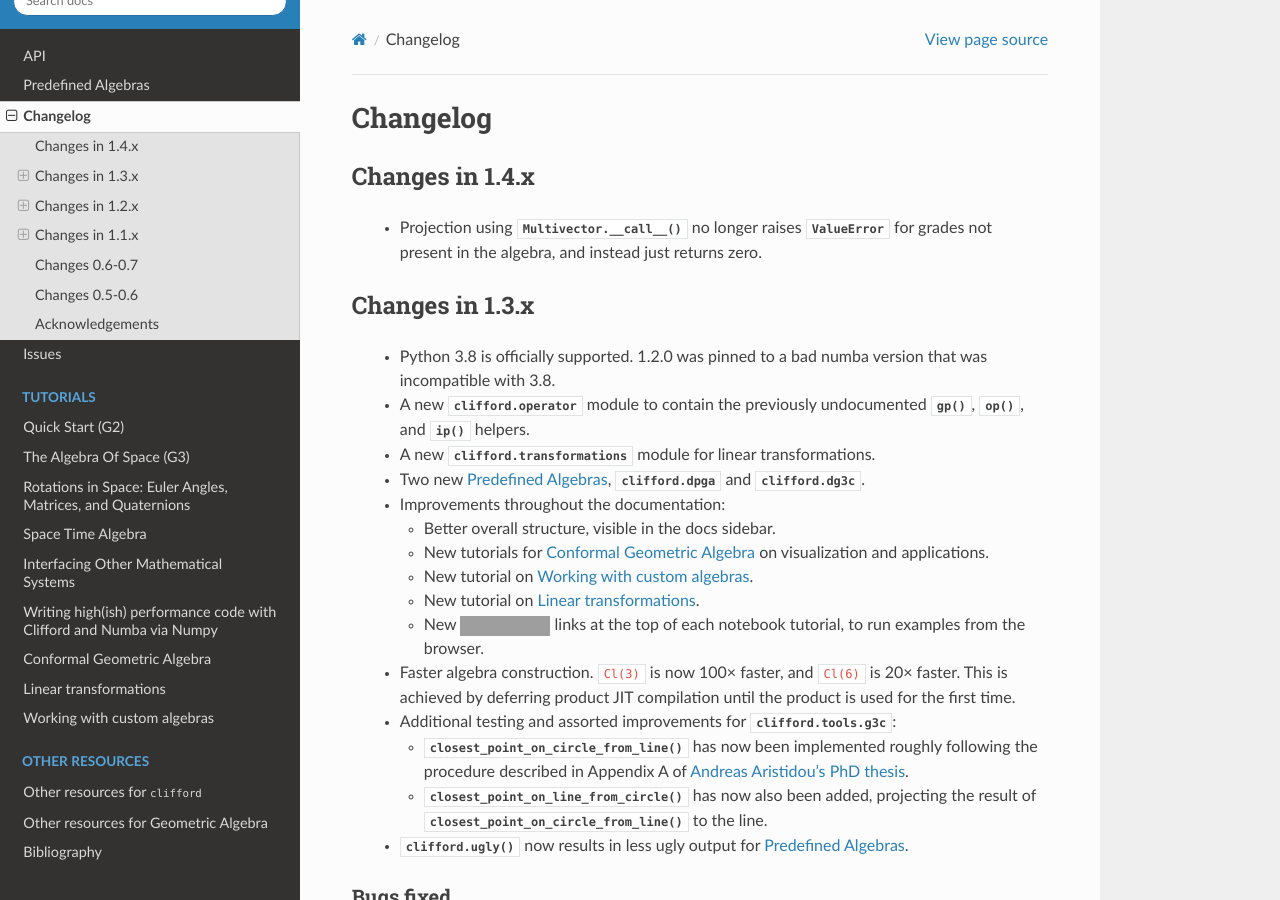
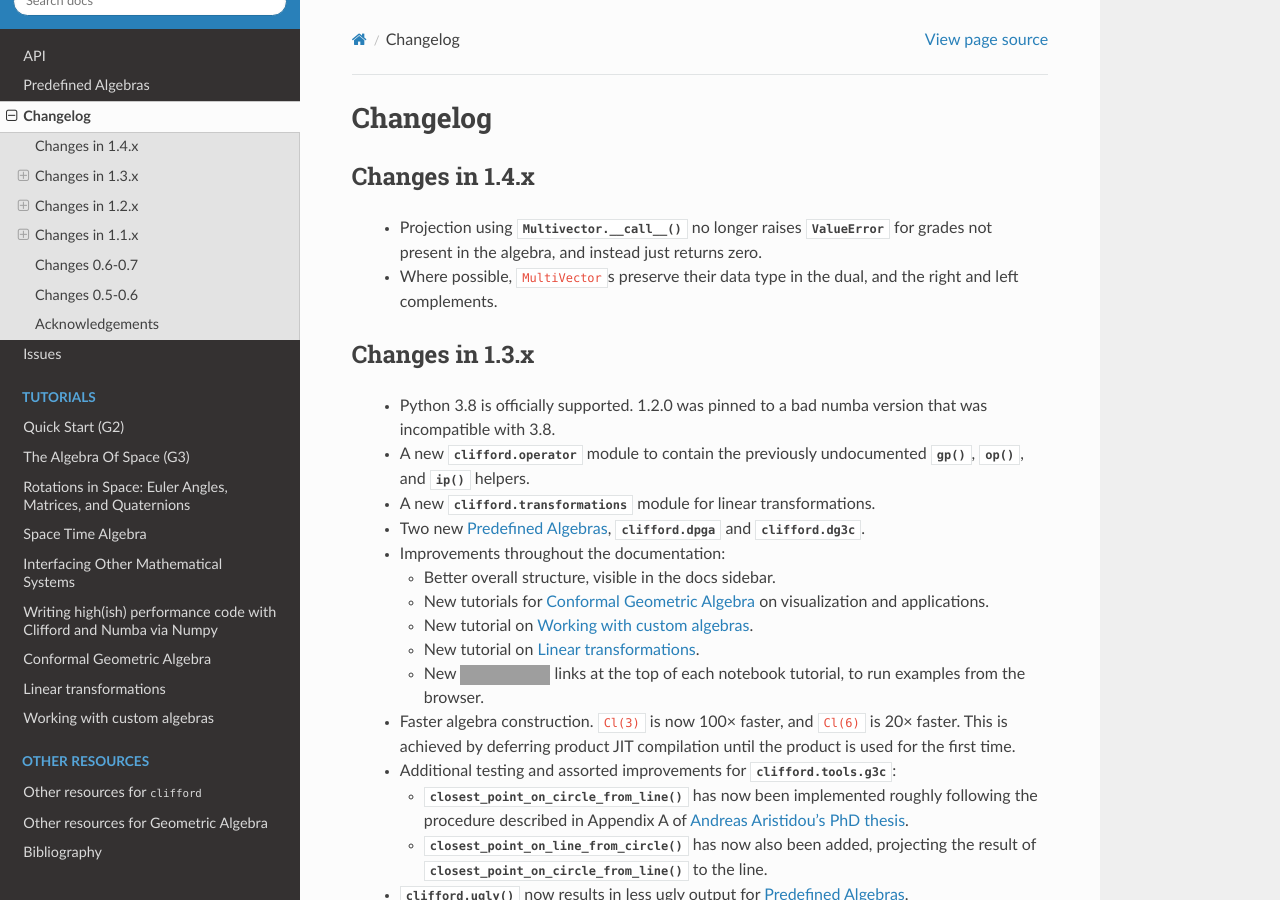
Before and after one commit to pygae/clifford, a Sphinx documentation site: the page built from docs/changelog.rst, in a window 1280 px wide and 900 px high. Built offline with Sphinx 7.4.7 and the Read the Docs theme 2.0.0, drawn with Linux system fonts in a browser that asks for light colours; pages that are not in the unit, such as notebooks, are missing from menus; the version number could not be read and is left out; grey boxes are pictures that could not be loaded.

Commit message:
Add a release note about the improved dtype preservation

```diff
--- a/docs/changelog.rst
+++ b/docs/changelog.rst
@@ -8,6 +8,9 @@ Changes in 1.4.x
 
  * Projection using :meth:`Multivector.__call__` no longer raises :exc:`ValueError`
    for grades not present in the algebra, and instead just returns zero.
+
+ * Where possible, ``MultiVector``\ s preserve their data type in the dual, and
+   the right and left complements.
 
 Changes in 1.3.x
 ++++++++++++++++
```
